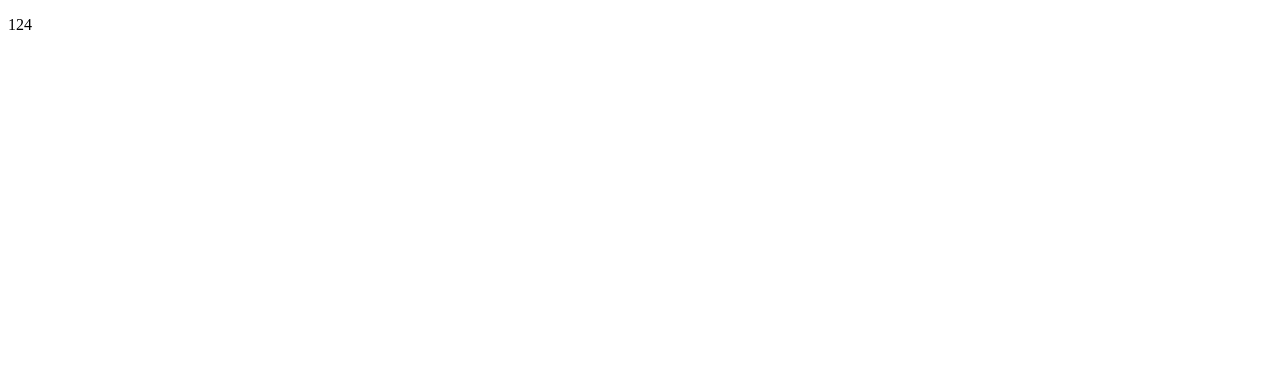
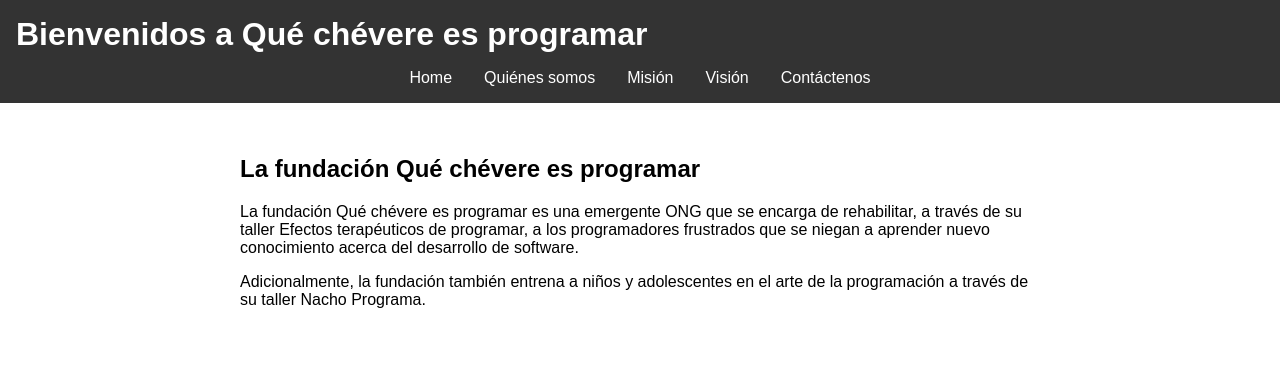
Before and after one commit to applecake54/Lab8, a plain HTML site: page index.html in a window 1280 px wide. Drawn offline with Linux system fonts and the light colour scheme.

Commit message:
Add files via upload

```diff
--- a/index.css
+++ b/index.css
@@ -0,0 +1,46 @@
+body {
+    font-family: Arial, sans-serif;
+    margin: 0;
+    padding: 0;
+  }
+
+  header {
+    background-color: #333;
+    color: #fff;
+    padding: 1em;
+  }
+
+  header h1 {
+    margin: 0;
+  }
+
+  nav {
+    margin-top: 1em;
+  }
+
+  nav ul {
+    list-style: none;
+    margin: 0;
+    padding: 0;
+    display: flex;
+    justify-content: center;
+  }
+
+  nav li {
+    margin: 0 1em;
+  }
+
+  nav a {
+    color: #fff;
+    text-decoration: none;
+  }
+
+  main {
+    max-width: 800px;
+    margin: 0 auto;
+    padding: 2em;
+  }
+
+  section {
+    margin-bottom: 2em;
+  }
--- a/index.html
+++ b/index.html
@@ -7,6 +7,34 @@
     <title>Home</title>
 </head>
 <body>
-    <p>124</p>
+    <!DOCTYPE html>
+<html>
+  <head>
+    <title>Qué chévere es programar</title>
+    <link rel="stylesheet" href="index.css">
+  </head>
+  <body>
+    <header>
+      <h1>Bienvenidos a Qué chévere es programar</h1>
+      <nav>
+        <ul>
+          <li><a href="index.html">Home</a></li>
+          <li><a href="QuinesSomos.html">Quiénes somos</a></li>
+          <li><a href="Misión.html">Misión</a></li>
+          <li><a href="Visión.html">Visión</a></li>
+          <li><a href="Contáctenos.html">Contáctenos</a></li>
+        </ul>
+      </nav>
+    </header>
+    <main>
+      <section>
+        <h2>La fundación Qué chévere es programar</h2>
+        <p>La fundación Qué chévere es programar es una emergente ONG que se encarga de rehabilitar, a través de su taller Efectos terapéuticos de programar, a los programadores frustrados que se niegan a aprender nuevo conocimiento acerca del desarrollo de software.</p>
+        <p>Adicionalmente, la fundación también entrena a niños y adolescentes en el arte de la programación a través de su taller Nacho Programa.</p>
+      </section>
+    </main>
+  </body>
+</html>
+
 </body>
 </html>
```
